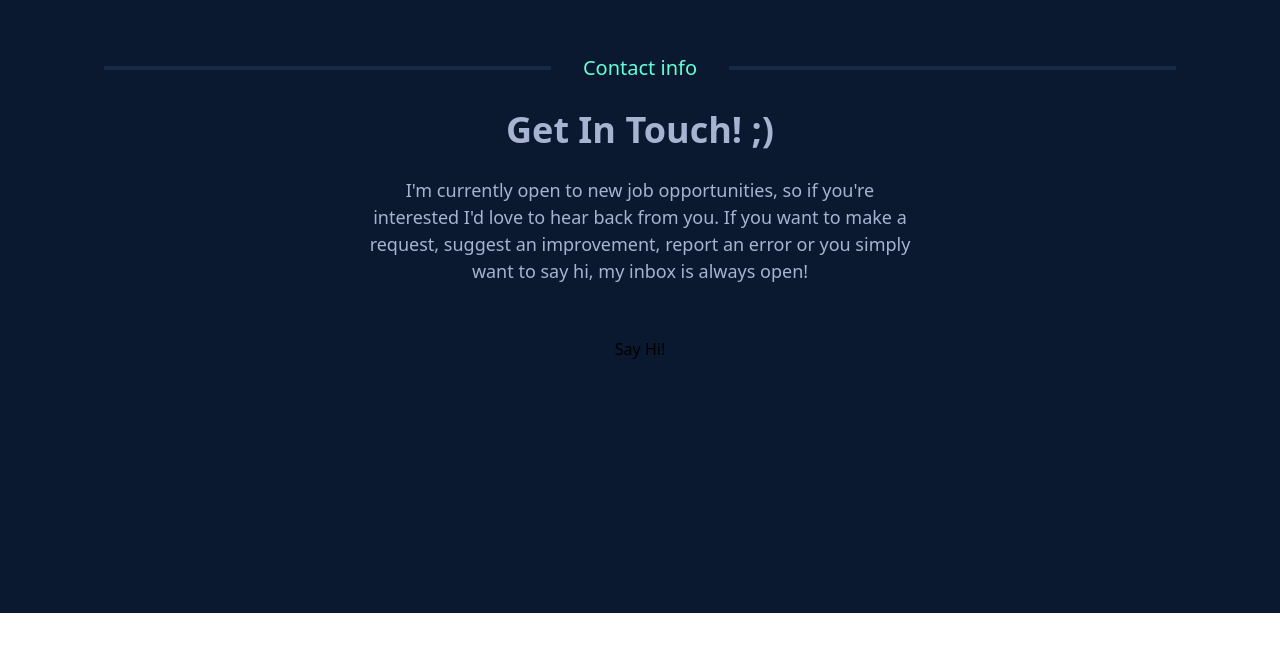
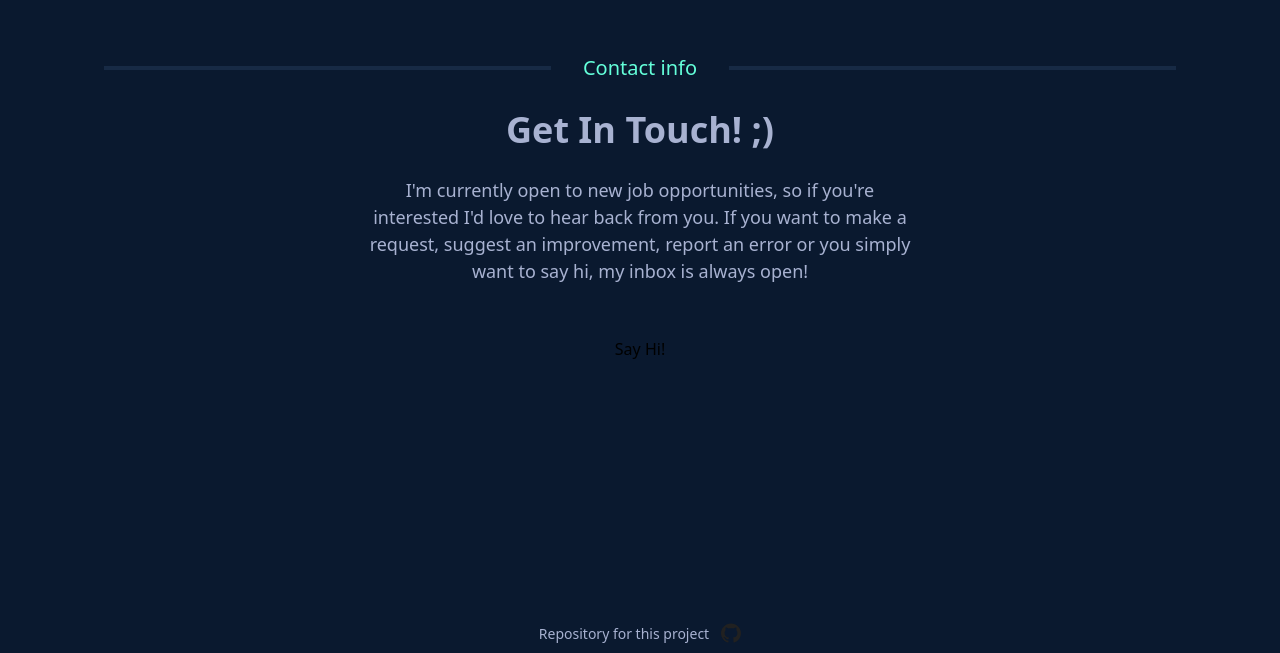
Before and after one commit to Alex-Camara/portfolio, a Vue app: page / in a window 1280 px wide. Shown: the part 4539-5192 px from the top of the page. Before the commit the page ends 5152 px from the top, so only its background shows below. Built offline with nearby package versions, Linux system fonts and the light colour scheme.

Commit message:
added footer

```diff
--- a/src/App.vue
+++ b/src/App.vue
@@ -8,6 +8,7 @@
     <experience class="md:mx-24"/>
     <my-projects class="md:mx-20"/>
     <contact class="md:mx-24 mt-10 "/>
+    <footer-info class="md:mx-24"/>
   </div>
 </template>
 
@@ -21,6 +22,7 @@ import ContactPanel from '@/components/ContactPanel.vue';
 import RightPanel from '@/components/RightPanel.vue';
 import MyProjects from '@/views/MyProjects.vue';
 import Contact from '@/views/Contact.vue'
+import FooterInfo from '@/views/FooterInfo.vue'
 
 @Component({
   components: {
@@ -32,6 +34,7 @@ import Contact from '@/views/Contact.vue'
     MyProjects,
     RightPanel,
     Contact,
+    FooterInfo,
   },
 })
 export default class App extends Vue {}
--- a/src/assets/styles/style.css
+++ b/src/assets/styles/style.css
@@ -13,6 +13,7 @@
 
 .nav {
     transition: top 0.3s;
+    background-color: rgba(10, 25, 47, 0.8);
 }
 
 @layer utilities {
--- a/src/components/Hello.vue
+++ b/src/components/Hello.vue
@@ -5,7 +5,7 @@
         <p class="text-4xl text-white mb-2 md:mb-5 font-bold md:text-huge">{{ name }}</p>
         <p class="text-base text-dark-white">{{ introduction }}  </p>
 
-        <button class="regular-button items-center mt-20 place-self-start w-56">{{ contactButton }}</button>
+        <button class="regular-button items-center mt-20 place-self-start w-56 h-16">{{ contactButton }}</button>
       </div>
 
   </div>
--- a/src/components/Navbar.vue
+++ b/src/components/Navbar.vue
@@ -1,6 +1,6 @@
 <template>
   <div class="nav-div relative">
-    <nav id="navbar" class="nav flex fixed w-screen justify-end h-24 bg-primary">
+    <nav id="navbar" class="nav flex fixed w-screen justify-end h-24">
 
         <button id="hamburguer-button" class="hamburger--elastic flex mr-6 h-12 items-center self-center md:hidden z-50" type="button"
             @click="changeShowMenu"
@@ -70,8 +70,6 @@ export default class Navbar extends Vue {
             var currentScrollPos = window.pageYOffset;
             if (prevScrollpos > currentScrollPos) {
                 document.getElementById("navbar").style.top = "0";
-                document.getElementById("navbar").style.backgroundColor = "rgba(10, 25, 47, 0.8)";
-
             } else {
                 document.getElementById("navbar").style.top = "-6rem";
             }
--- /dev/null
+++ b/src/views/FooterInfo.vue
@@ -0,0 +1,13 @@
+<template>
+    <div class="flex items-center justify-center h-10">
+        <p class="text-dark-white text-sm mr-3">Repository for this project </p>
+        <img src="../assets/github.svg" class="white-icon h-5 self-center cursor-pointer"/>
+    </div>
+</template>
+
+<script lang="ts">
+import { Component, Vue } from 'vue-property-decorator';
+@Component
+export default class FooterInfo extends Vue {
+}
+</script>
```
